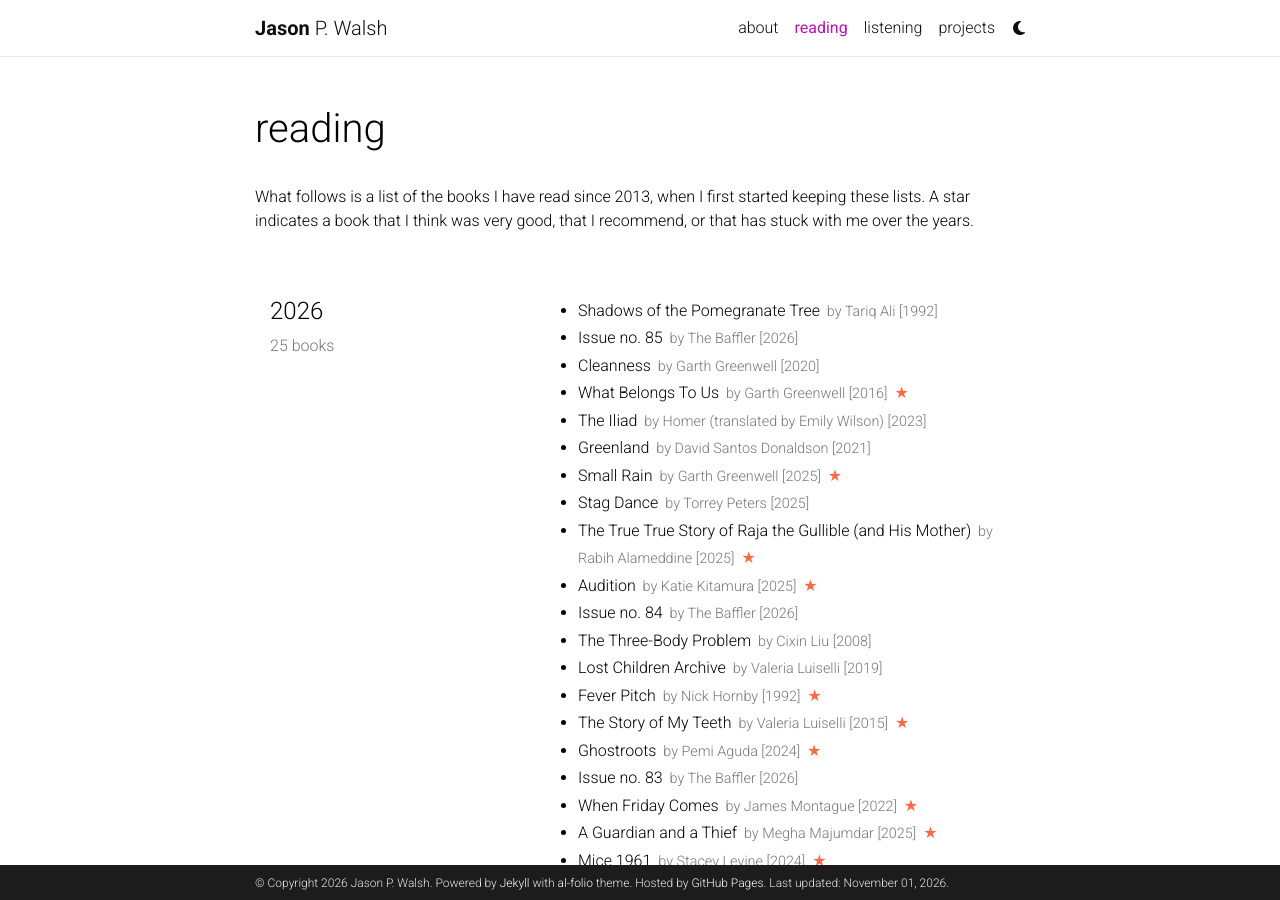
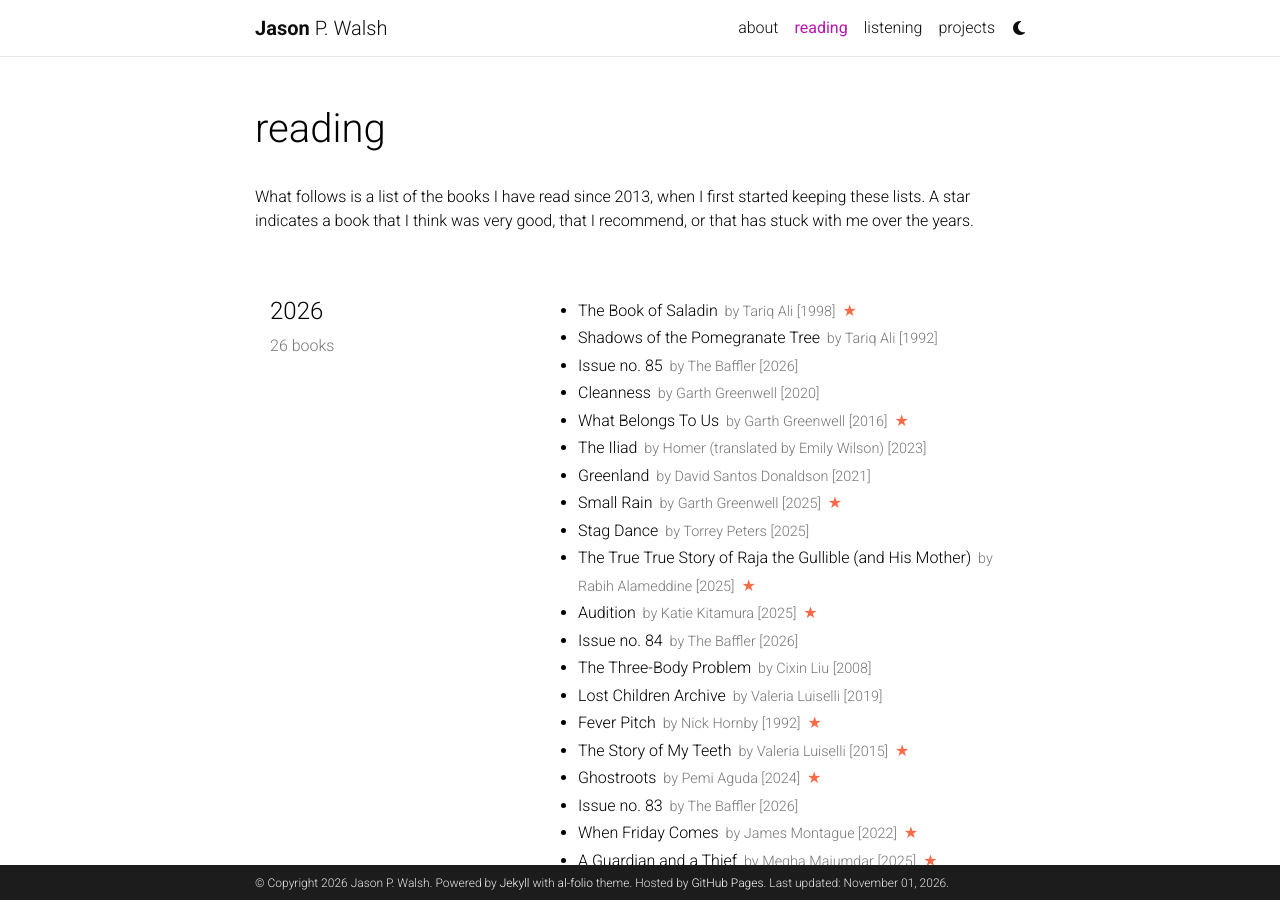
Before and after one commit to jwals23/jwals23.github.io, a Jekyll site: the page built from _pages/reading.md, in a window 1280 px wide and 900 px high. Built offline with Jekyll 4.4.1, drawn with Linux system fonts in a browser that asks for light colours; comment, search, counter and statistics services are not loaded; a style sheet for code colours, icons or effects is not loaded.

Commit message:
Update reading.yml

```diff
--- a/_data/reading.yml
+++ b/_data/reading.yml
@@ -1,6 +1,11 @@
 list:
   - year: "2026"
     books:
+      - title: The Book of Saladin
+        author: Tariq Ali
+        year: 1998
+        star: yes
+
       - title: Shadows of the Pomegranate Tree
         author: Tariq Ali
         year: 1992
```
